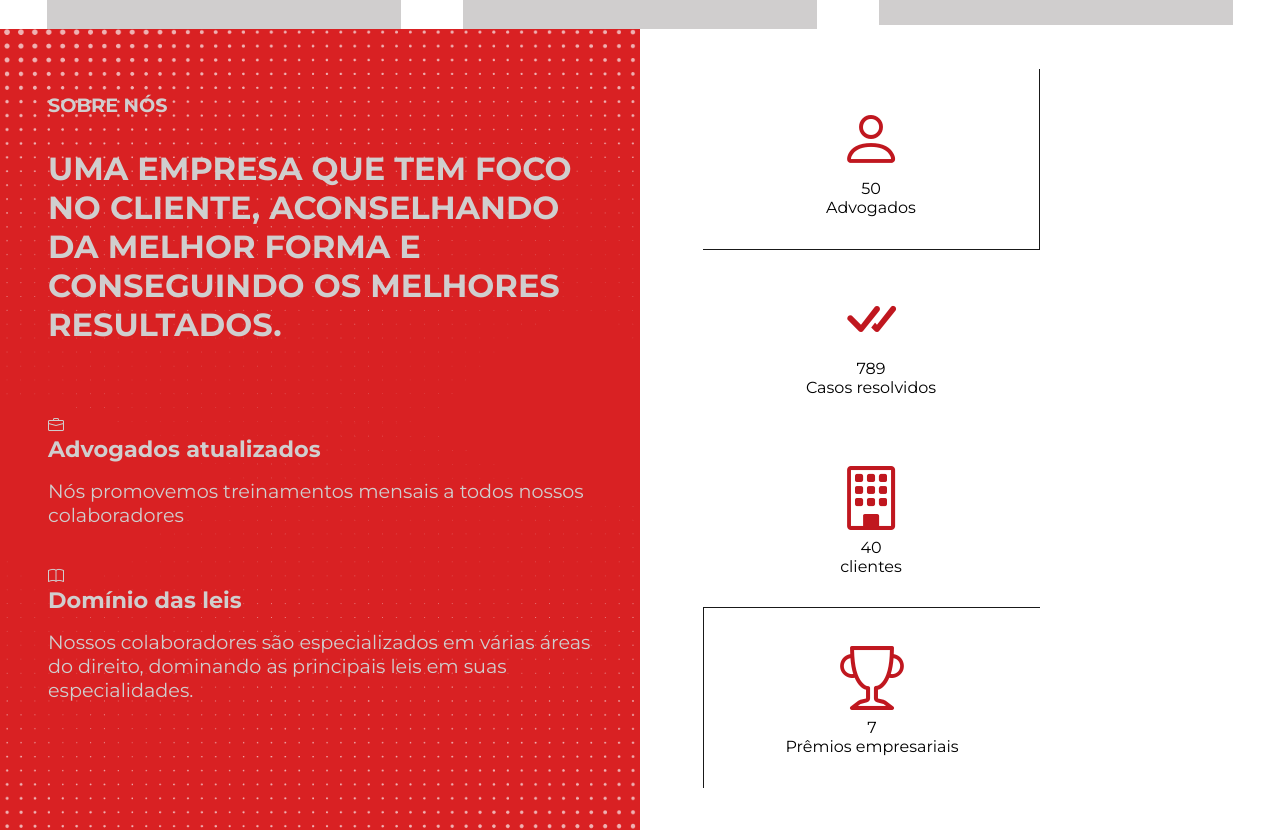
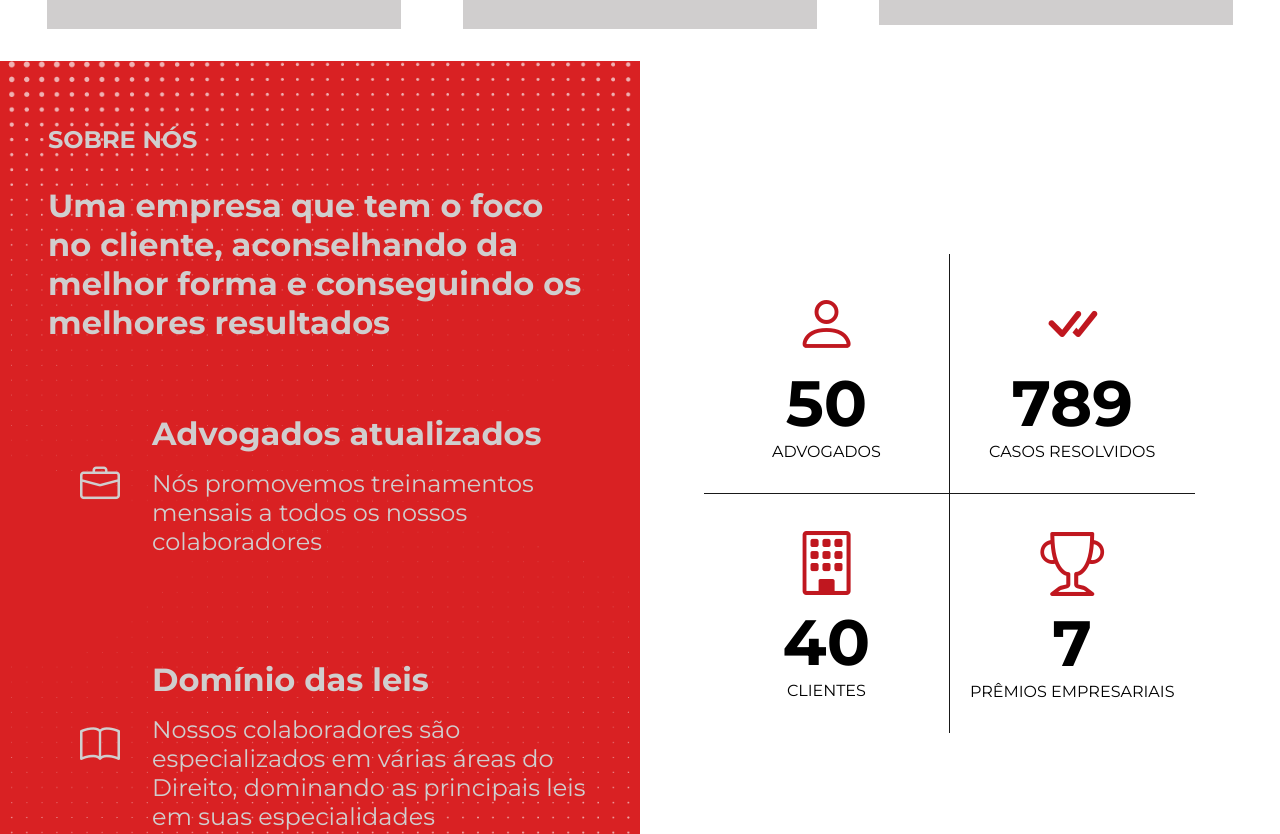
Before and after one commit to ajuniorcal/legesadvocacy, a plain HTML site: page index.html in a window 1280 px wide. Shown: the part 1761-2595 px from the top of the page. Drawn offline with nearby package versions, Linux system fonts and the light colour scheme.

Commit message:
Resolvido a questao das bordas no about-data

```diff
--- a/css/style.css
+++ b/css/style.css
@@ -151,8 +151,10 @@ input[type="submit"] {
 
 .section-title {
     color: var(--secondary-text-color);
+    font-size: 2rem;
+}
 
-}
+
 
 .btn {
     padding: 1.2rem 1.8rem;
@@ -228,6 +230,7 @@ input[type="submit"] {
 /* Sobre Nos*/
 
 #about {
+    padding-top: 2rem;
     display: flex;
     flex-wrap: wrap;
     align-items: center;
@@ -235,7 +238,7 @@ input[type="submit"] {
 }
 
 #about-text {
-    background-image: url("../Images/pattern.png");
+    background-image: url(../Images/pattern.png);
     background-size: cover;
     background-position: center;
     color: var(--primary-text-color);
@@ -249,7 +252,7 @@ input[type="submit"] {
 }
 
 #about-text p {
-    font-size: 1.2rem;
+    font-size: 1.5rem;
 }
 
 #about-text .section-subtitle,
@@ -263,16 +266,22 @@ input[type="submit"] {
     gap: 2rem;
 }
 
-.about-description{
-    display: block;
+.about-description {
+    display: flex;
     align-items: center;
     margin-bottom: 2rem;
     margin-top: 2.5rem;
 }
 
 .about-description h4 {
-    font-size: 1.4rem;
+    font-size: 2rem;
     margin-bottom: 1rem;
+}
+
+.about-description i {
+    font-size: 2.5rem;
+    padding:2rem;
+
 }
 
 #about-data {
@@ -280,35 +289,46 @@ input[type="submit"] {
     display: flex;
     flex-wrap: wrap;
     padding: 2rem;
-
 }
 
-
 #about-data .data {
-    width: 50%;
+    width: 45%;
     display: flex;
     flex-direction: column;
     align-items: center;
     justify-content: center;
-    padding: 2rem;
+    padding-bottom: 2rem;
+    padding-top: 2rem;
     margin-top: -1px;
-    margin-left: -1px;
+
+
+
 }
+
+#about-data .data:first-child{
+border-bottom: 1px solid var(--secondary-text-color);
+border-right: 1px solid var(--secondary-text-color);
+}
+
+#about-data .data:last-child{
+    border-top: 1px solid var(--secondary-text-color);
+    border-left: 1px solid var(--secondary-text-color);
+    }
+
+
 
 #about-data .data i {
 background-color: transparent;
 color: var(--main-color);
 font-size: 4rem;
 padding: 0;
-
 }
 
-#about-data .data:first-child{
-    border-bottom: 1px solid var(--secondary-text-color);
-    border-right: 1px solid var(--secondary-text-color);;
+.data .number {
+    font-size: 4rem;
+    font-weight: 900;
 }
 
-#about-data .data:last-child{
-    border-top: 1px solid var(--secondary-text-color);
-    border-left: 1px solid var(--secondary-text-color);;
+.data .text {
+    text-transform: uppercase;
 }
--- a/index.html
+++ b/index.html
@@ -96,28 +96,29 @@
     </main>
     <section id="about">
         <div id="about-text">
-            <p class="section-subtitle">
-                Sobre nós
-            </p>
-            <h3 class="section-subtitle">
-                Uma empresa que tem foco no cliente, aconselhando da melhor forma e conseguindo os melhores resultados.
+            <p class="section-subtitle">Sobre nós</p>
+            <h3 class="section-title">
+              Uma empresa que tem o foco no cliente, aconselhando da melhor forma e
+              conseguindo os melhores resultados
             </h3>
             <div class="about-description">
               <i class="bi bi-briefcase"></i>
               <div>
                 <h4>Advogados atualizados</h4>
                 <p>
-                        Nós promovemos treinamentos mensais a todos nossos colaboradores
+                  Nós promovemos treinamentos mensais a todos os nossos
+                  colaboradores
                 </p>
+              </div>
             </div>
             <div class="about-description">
               <i class="bi bi-book"></i>
               <div>
                 <h4>Domínio das leis</h4>
                 <p>
-                        Nossos colaboradores são especializados em várias áreas do direito, dominando as principais leis em suas especialidades.
+                  Nossos colaboradores são especializados em várias áreas do
+                  Direito, dominando as principais leis em suas especialidades
                 </p>
-                </div>
               </div>
             </div>
           </div>
```
Lines whose indentation alone changed are shown as unchanged.
